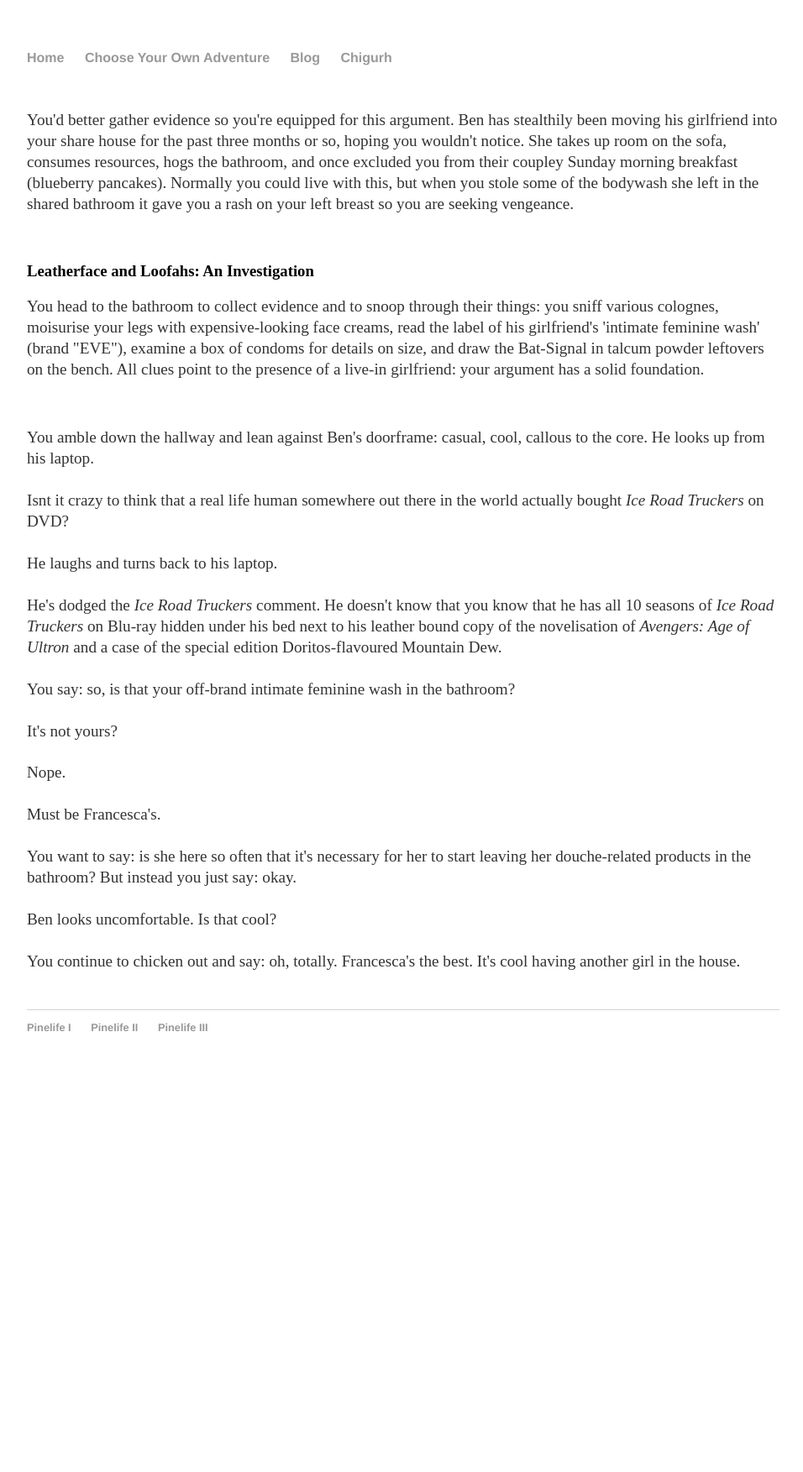
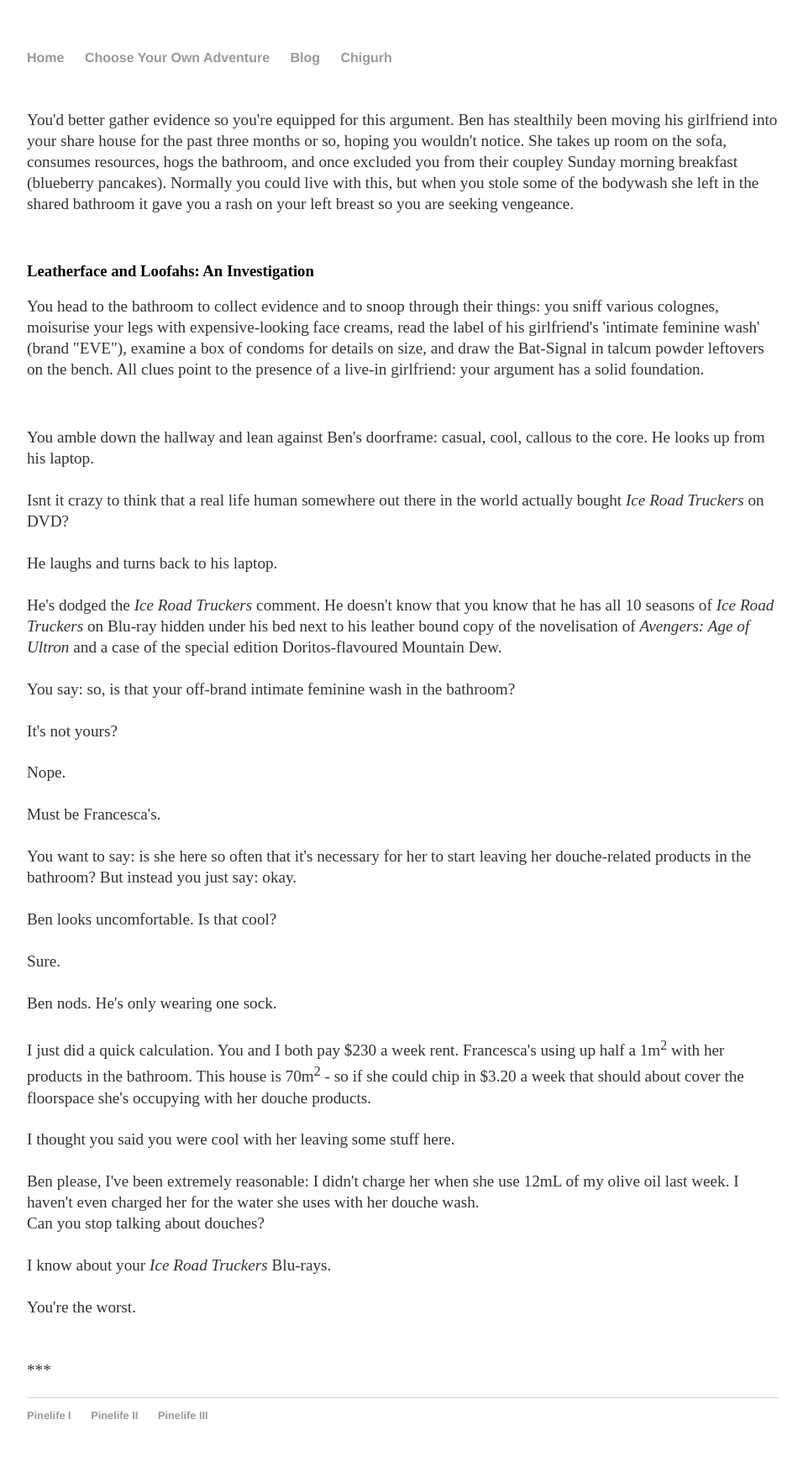
Before and after one commit to Pinelife/pinelife.github.io, a Jekyll site: the page built from Hellhole/Room3.html, in a window 1280 px wide. Shown: the whole page at 84% size, without its empty margins (160-1116 px from the left). Built offline with Jekyll 4.4.1, drawn with Linux system fonts in a browser that asks for light colours; before the commit the page ends 1291 px from its top, so only the background shows below that.

Commit message:
Update Room3.html

```diff
--- a/Hellhole/Room3.html
+++ b/Hellhole/Room3.html
@@ -37,6 +37,26 @@ You want to say: is she here so often that it's necessary for her to start leavi
 <br/>
 Ben looks uncomfortable. Is that cool?<br/>
 <br/>
-You continue to chicken out and say: oh, totally. Francesca's the best. It's cool having another girl in the house.<br/>
+Sure.<br/>
 <br/>
+Ben nods. He's only wearing one sock.<br/>
+<br/>
+I just did a quick calculation. You and I both pay $230 a week rent. Francesca's using up
+  half a 1m<sup>2</sup> with her products in the bathroom. This house is 70m<sup>2</sup> - so if she could chip in
+  $3.20 a week that should about cover the floorspace she's occupying with her douche products.<br/>
+  <br/>
+I thought you said you were cool with her leaving some stuff here.<br/>
+  <br/>
+  Ben please, I've been extremely reasonable: I didn't charge her when she use 12mL of my olive oil last week. I haven't even charged her for the water she uses with her douche wash.
+  <br/>
+  Can you stop talking about douches?<br/>
+<br/>
+    I know about your <i>Ice Road Truckers</i> Blu-rays.<br/>
+  <br/>
+  You're the worst.<br/>
+<br/>
+<br/>
+  ***
+<br/>
+
 </p>
```
